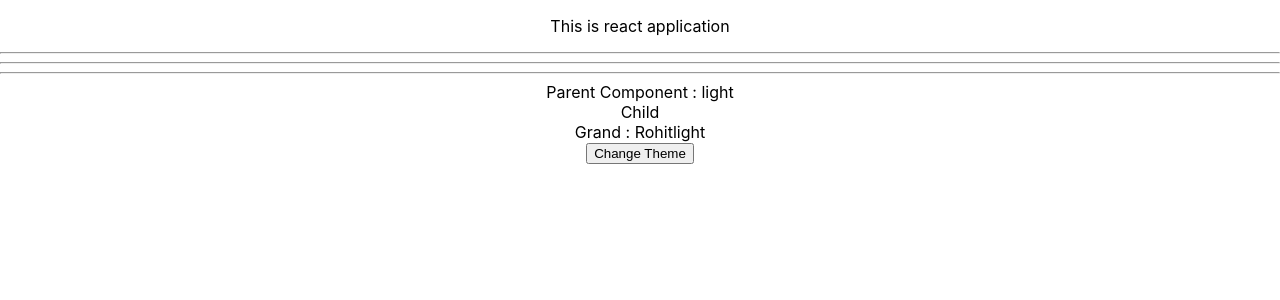
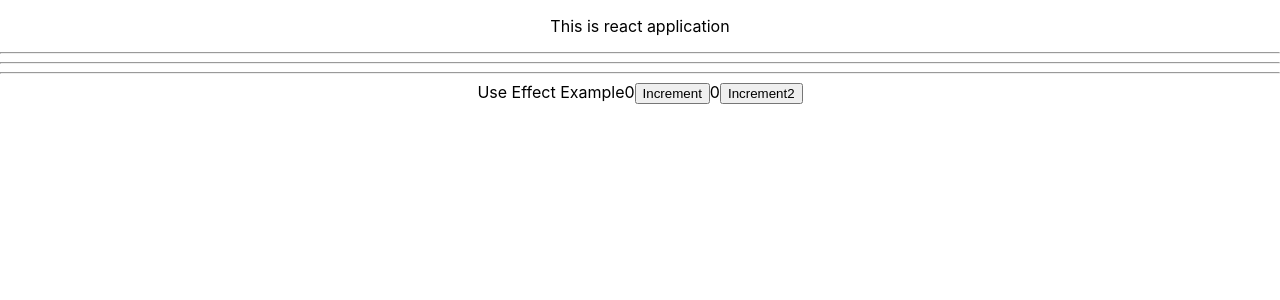
Before and after one commit to SumitDongare/velocity_react, a React (Create React App) app in the folder reactapp1/: page / in a window 1280 px wide. Shown: the top 300 px of the page. Built offline with nearby package versions, Linux system fonts and the light colour scheme.

Commit message:
example of useEffect with useState on endering

```diff
--- a/reactapp1/src/App.js
+++ b/reactapp1/src/App.js
@@ -10,6 +10,7 @@ import FormExample from './Forms/FormExample';
 import FormikExample from './Formik/FormikExample';
 import ImageCarousel from './ImageCarousel/ImageCarousel';
 import ContextExample from './Context/ContextExample';
+import UseEffectExample from './UseEffect/UseEffectExample';
 
 
 function App() {
@@ -41,7 +42,8 @@ function App() {
      {/* <FormExample></FormExample> */}
      {/* <FormikExample></FormikExample> */}
      {/* <ImageCarousel></ImageCarousel> */}
-     <ContextExample></ContextExample>
+     {/* <ContextExample></ContextExample> */}
+     <UseEffectExample></UseEffectExample>
 
 
 
--- /dev/null
+++ b/reactapp1/src/UseEffect/UseEffectExample.js
@@ -0,0 +1,37 @@
+import React, { useEffect, useState } from "react";
+
+export default function UseEffectExample() {
+  const [counter, setCounter] = useState(0);
+  const [counter2, setCounter2] = useState(0);
+
+  //Syntax
+  // useEffect(()=>{}, [])
+
+  //Example 1 : Without dependency array : This effect is executed on every component render.
+  useEffect(() => {
+    console.log(" 1. This is executed on every render");
+  });
+
+  //Example 2 : With empty dependency array :
+   useEffect(()=>{
+    console.log(" 2. This is executed only once when component is renderd.")
+   }, [])
+
+  //Example 3 : With dependency array :
+   useEffect(()=>{
+    console.log(" 3. This is executed when counter is updated.")
+   }, [counter])
+
+  //Example 4 : With dependency array :
+   useEffect(()=>{
+    console.log(" 4. This is executed when counter or counter2 is updated.")
+   }, [counter, counter2])
+
+  return <div>
+    Use Effect Example
+    {counter}
+    <button onClick={()=>setCounter(counter+1)}>Increment</button>
+    {counter2}
+    <button onClick={()=>setCounter2(counter2+1)}>Increment2</button>
+    </div>;
+}
```
